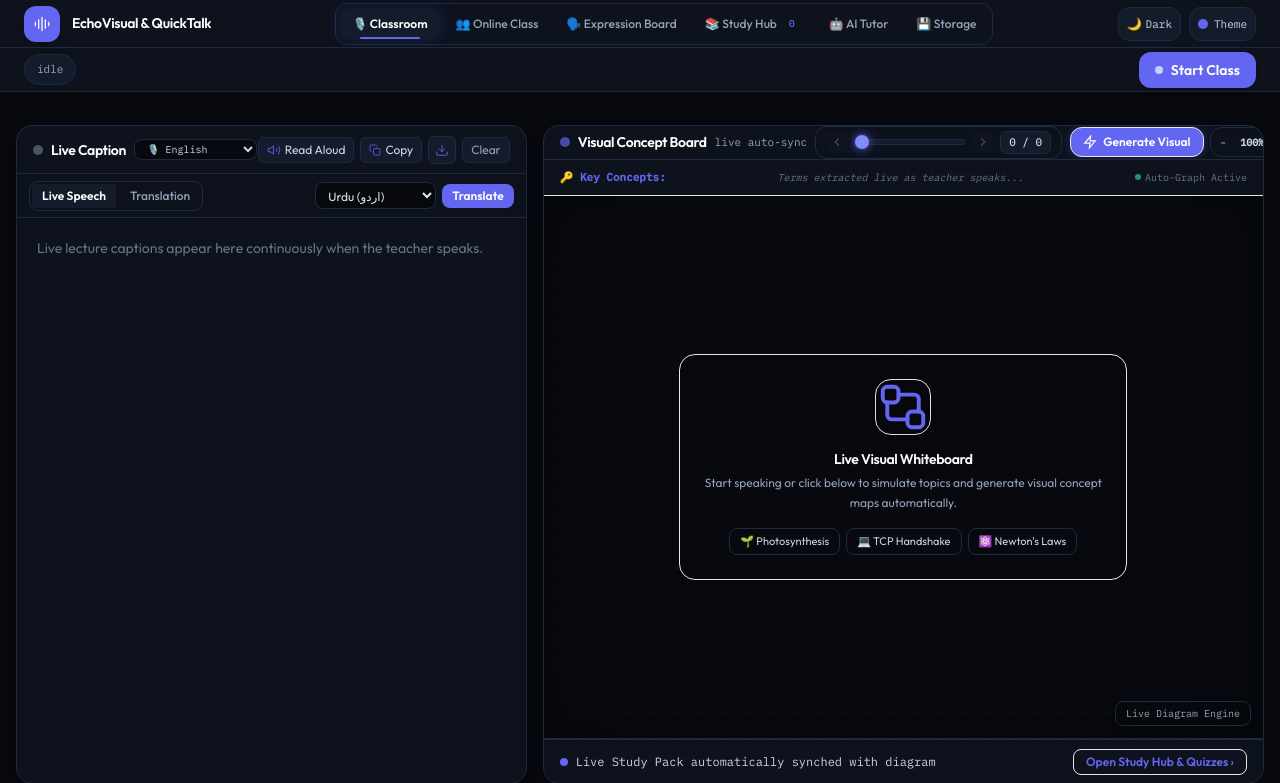
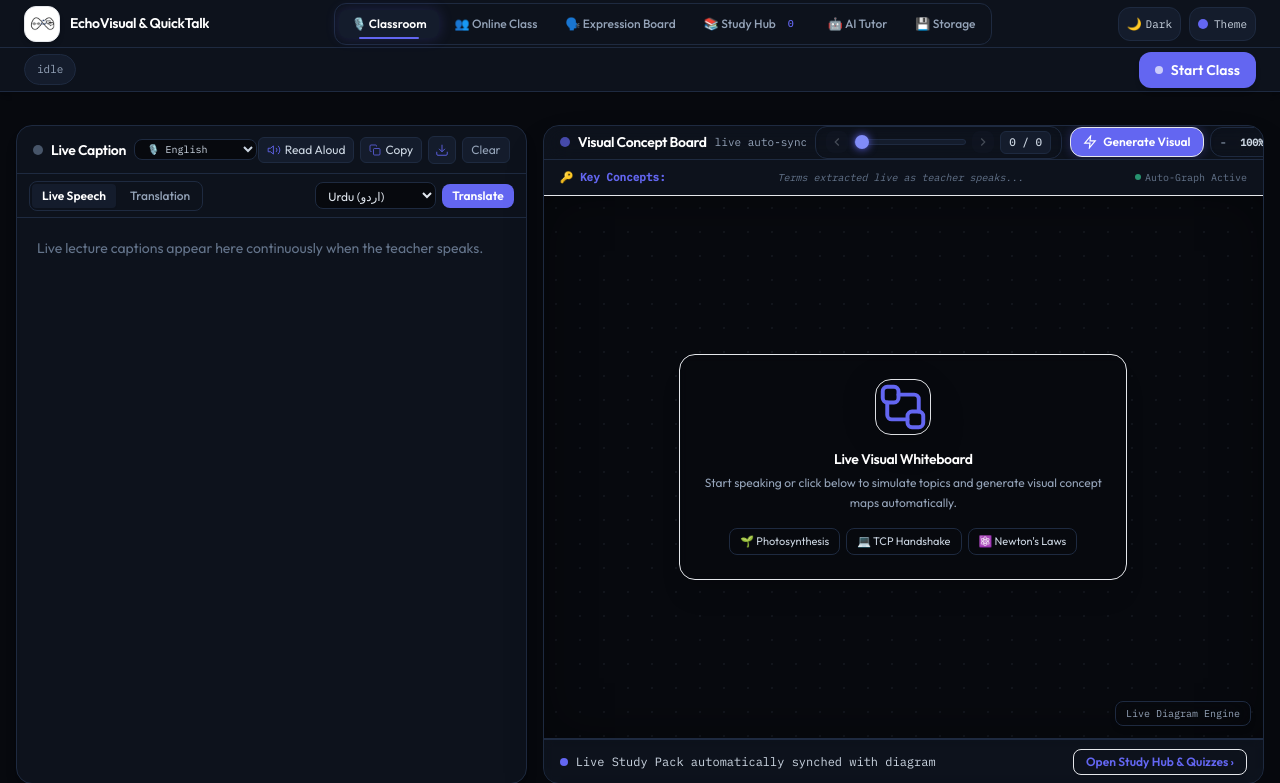
Before and after one commit to ahmeddawood-create/EchoVisual-QuickTalk-AI, a FastAPI app: page / in a window 1280 px wide. Shown: the top 783 px of the page. Run offline with FastAPI, Linux system fonts and the light colour scheme; some libraries are stand-ins or nearby versions; some web fonts are replaced.

Commit message:
day5: added logo and favicon

```diff
--- a/main.py
+++ b/main.py
@@ -912,6 +912,11 @@ async def websocket_live_session(websocket: WebSocket, room_id: str, client_id:
 app.mount("/static", StaticFiles(directory=BASE_DIR / "static"), name="static")
 
 
+@app.get("/favicon.ico", include_in_schema=False)
+async def serve_favicon() -> FileResponse:
+    return FileResponse(BASE_DIR / "static" / "favicon.ico")
+
+
 @app.get("/", include_in_schema=False)
 async def serve_index() -> FileResponse:
     return FileResponse(BASE_DIR / "templates" / "index.html")
--- a/templates/index.html
+++ b/templates/index.html
@@ -37,6 +37,10 @@
     <link href="https://fonts.googleapis.com/css2?family=Outfit:wght@300;400;500;600;700&family=IBM+Plex+Mono:wght@400;500&family=Noto+Nastaliq+Urdu:wght@400;700&display=swap" rel="stylesheet" />
     <!-- Mermaid.js via CDN -->
     <script src="https://cdn.jsdelivr.net/npm/mermaid@10.9.1/dist/mermaid.min.js"></script>
+    <!-- Favicon & Touch Icons -->
+    <link rel="icon" type="image/png" href="/static/favicon.png" />
+    <link rel="shortcut icon" href="/static/favicon.ico" />
+    <link rel="apple-touch-icon" href="/static/favicon.png" />
     <!-- App styles -->
     <link rel="stylesheet" href="/static/styles.css" />
 </head>
@@ -45,11 +49,9 @@
     <!-- ========== Top Global Header 1/2 — Brand & Navigation (48px) ========== -->
     <header class="h-12 shrink-0 flex items-center gap-3 px-3 sm:px-4 lg:px-6 border-b border-edge bg-panel sticky top-0 z-30">
         <!-- Logo & Brand -->
-        <div class="flex items-center gap-3 shrink-0">
-            <div class="w-9 h-9 shrink-0 rounded-xl bg-accent flex items-center justify-center shadow-lg shadow-accent/20">
-                <svg viewBox="0 0 24 24" class="w-5 h-5 text-white" fill="none" stroke="currentColor" stroke-width="1.5" stroke-linecap="round">
-                    <path d="M4 10v4M8 7v10M12 4v16M16 7v10M20 10v4" />
-                </svg>
+        <div class="flex items-center gap-2.5 shrink-0">
+            <div class="w-9 h-9 shrink-0 rounded-xl bg-white flex items-center justify-center shadow-md shadow-accent/20 border border-edge/30 overflow-hidden p-1">
+                <img src="/static/my-logo.png" alt="EchoVisual &amp; QuickTalk Logo" class="w-full h-full object-contain" />
             </div>
             <div class="min-w-0">
                 <h1 class="text-sm font-semibold tracking-tight text-white truncate leading-tight flex items-center gap-2">
```
Also changed, not shown: test_smoke.py (+7 -0 lines), static/favicon-transparent.png (added), static/favicon.ico (added), static/favicon.png (added), static/my-logo.png (added).
